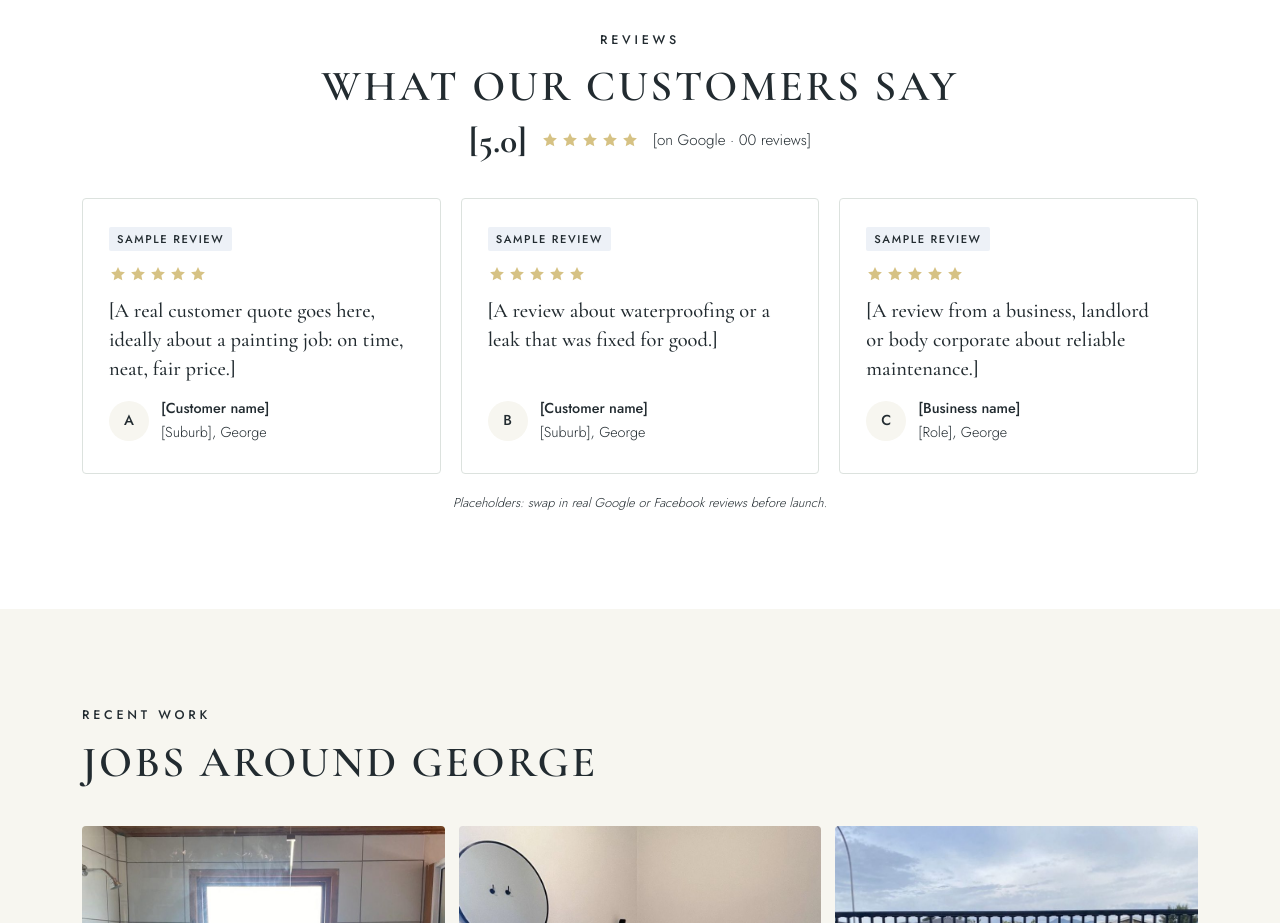
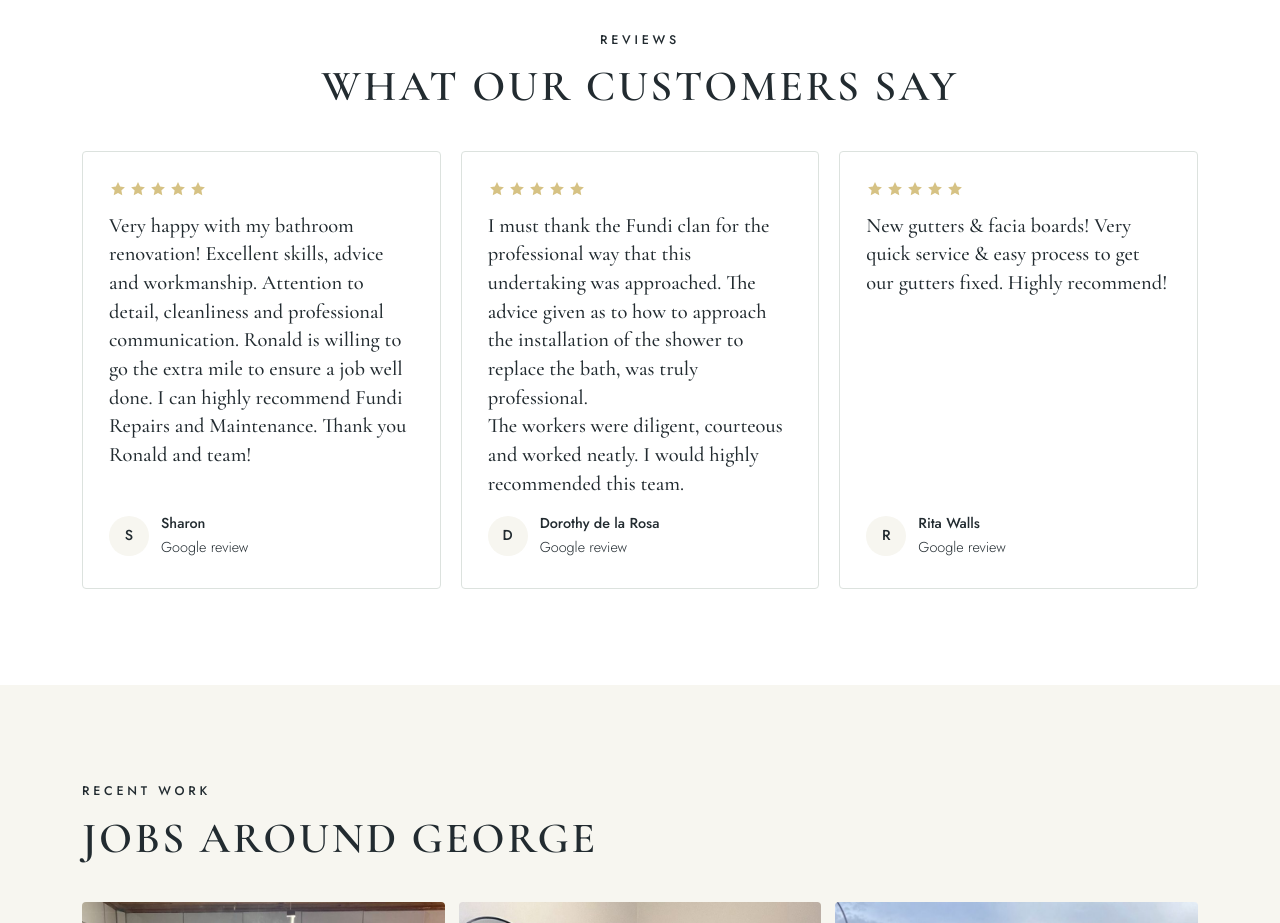
Before and after one commit to adinwalls/fundi-site, a plain HTML site: page index.html in a window 1280 px wide. Shown: the part 3240-4163 px from the top of the page. Drawn offline with nearby package versions, Linux system fonts and the light colour scheme.

Commit message:
Replace sample reviews with three real Google reviews (#44)
Claude-Session: https://claude.ai/code/session_01Cv454hG2vaowC3wLJPyERG

Co-authored-by: Claude <noreply@anthropic.com>

```diff
--- a/index.html
+++ b/index.html
@@ -608,14 +608,12 @@ main section:not(.on-dark) :is(h1,h2,h3,h4,p,li,span,a,b,strong,label,small,figc
       <div class="sec-head center">
         <p class="eyebrow">Reviews</p>
         <h2 class="caps" style="color:#2d2926">What our customers say</h2>
-        <div class="rating"><b style="color:#2d2926">[5.0]</b><span class="stars" aria-label="5 stars"><svg class="ico"><use href="#i-star"/></svg><svg class="ico"><use href="#i-star"/></svg><svg class="ico"><use href="#i-star"/></svg><svg class="ico"><use href="#i-star"/></svg><svg class="ico"><use href="#i-star"/></svg></span><span>[on Google · 00 reviews]</span></div>
       </div>
       <div class="rev-grid">
-        <article class="rev"><span class="tag">Sample review</span><span class="stars"><svg class="ico"><use href="#i-star"/></svg><svg class="ico"><use href="#i-star"/></svg><svg class="ico"><use href="#i-star"/></svg><svg class="ico"><use href="#i-star"/></svg><svg class="ico"><use href="#i-star"/></svg></span><blockquote>[A real customer quote goes here, ideally about a painting job: on time, neat, fair price.]</blockquote><footer><span class="av">A</span><span><b>[Customer name]</b>[Suburb], George</span></footer></article>
-        <article class="rev"><span class="tag">Sample review</span><span class="stars"><svg class="ico"><use href="#i-star"/></svg><svg class="ico"><use href="#i-star"/></svg><svg class="ico"><use href="#i-star"/></svg><svg class="ico"><use href="#i-star"/></svg><svg class="ico"><use href="#i-star"/></svg></span><blockquote>[A review about waterproofing or a leak that was fixed for good.]</blockquote><footer><span class="av">B</span><span><b>[Customer name]</b>[Suburb], George</span></footer></article>
-        <article class="rev"><span class="tag">Sample review</span><span class="stars"><svg class="ico"><use href="#i-star"/></svg><svg class="ico"><use href="#i-star"/></svg><svg class="ico"><use href="#i-star"/></svg><svg class="ico"><use href="#i-star"/></svg><svg class="ico"><use href="#i-star"/></svg></span><blockquote>[A review from a business, landlord or body corporate about reliable maintenance.]</blockquote><footer><span class="av">C</span><span><b>[Business name]</b>[Role], George</span></footer></article>
+        <article class="rev"><span class="stars"><svg class="ico"><use href="#i-star"/></svg><svg class="ico"><use href="#i-star"/></svg><svg class="ico"><use href="#i-star"/></svg><svg class="ico"><use href="#i-star"/></svg><svg class="ico"><use href="#i-star"/></svg></span><blockquote>Very happy with my bathroom renovation! Excellent skills, advice and workmanship. Attention to detail, cleanliness and professional communication. Ronald is willing to go the extra mile to ensure a job well done. I can highly recommend Fundi Repairs and Maintenance. Thank you Ronald and team!</blockquote><footer><span class="av">S</span><span><b>Sharon</b>Google review</span></footer></article>
+        <article class="rev"><span class="stars"><svg class="ico"><use href="#i-star"/></svg><svg class="ico"><use href="#i-star"/></svg><svg class="ico"><use href="#i-star"/></svg><svg class="ico"><use href="#i-star"/></svg><svg class="ico"><use href="#i-star"/></svg></span><blockquote>I must thank the Fundi clan for the professional way that this undertaking was approached. The advice given as to how to approach the installation of the shower to replace the bath, was truly professional.<br>The workers were diligent, courteous and worked neatly. I would highly recommended this team.</blockquote><footer><span class="av">D</span><span><b>Dorothy de la Rosa</b>Google review</span></footer></article>
+        <article class="rev"><span class="stars"><svg class="ico"><use href="#i-star"/></svg><svg class="ico"><use href="#i-star"/></svg><svg class="ico"><use href="#i-star"/></svg><svg class="ico"><use href="#i-star"/></svg><svg class="ico"><use href="#i-star"/></svg></span><blockquote>New gutters &amp; facia boards! Very quick service &amp; easy process to get our gutters fixed. Highly recommend!</blockquote><footer><span class="av">R</span><span><b>Rita Walls</b>Google review</span></footer></article>
       </div>
-      <p class="ph-note" style="text-align:center;margin-top:18px">Placeholders: swap in real Google or Facebook reviews before launch.</p>
     </div>
   </section>
 
```
Also changed, not shown: trusted-local-pro/index.html (+3 -5 lines).
